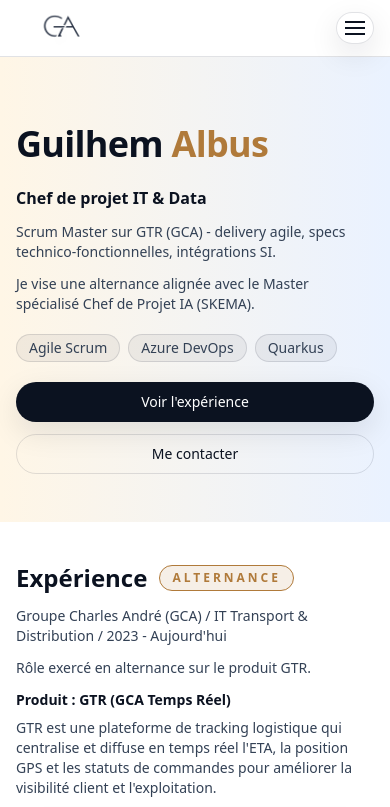
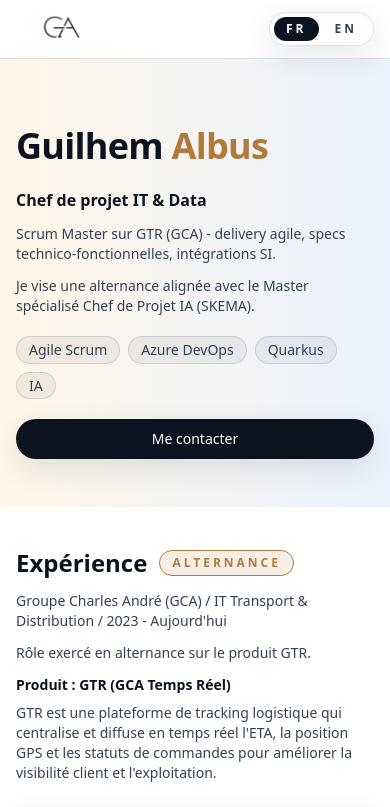
Before and after one commit to GuilhemAl/portfolio2k26, a Next.js app: page / in a window 390 px wide. Shown: the top 807 px of the page. Built offline with nearby package versions, Linux system fonts and the light colour scheme.

Commit message:
chore: update about dates and hero UI

```diff
--- a/app/page.tsx
+++ b/app/page.tsx
@@ -62,10 +62,7 @@ export default function Home() {
             ))}
           </div>
           <div className="flex flex-col gap-3 sm:flex-row">
-            <ButtonLink href="/#experience" variant="primary" fullWidth>
-              {l(content.ctas.primary)}
-            </ButtonLink>
-            <ButtonLink href="/#contact" variant="secondary" fullWidth>
+            <ButtonLink href="/#contact" variant="primary" fullWidth>
               {l(content.ctas.secondary)}
             </ButtonLink>
           </div>
--- a/components/Navbar.tsx
+++ b/components/Navbar.tsx
@@ -2,7 +2,6 @@
 
 import Image from "next/image";
 import Link from "next/link";
-import { useState } from "react";
 import { LanguageToggle } from "@/components/LanguageToggle";
 import { content, type LocalizedString } from "@/lib/content";
 import { useI18n } from "@/lib/i18n";
@@ -10,7 +9,6 @@ import { useI18n } from "@/lib/i18n";
 export function Navbar() {
   const { t } = useI18n();
   const l = (value: LocalizedString) => t(value.fr, value.en);
-  const [isOpen, setIsOpen] = useState(false);
   const navItems = [
     { label: l(content.navigation.items.home), href: "/#home" },
     { label: l(content.navigation.items.experience), href: "/#experience" },
@@ -19,10 +17,6 @@ export function Navbar() {
     { label: l(content.navigation.items.about), href: "/#about" },
     { label: l(content.navigation.items.contact), href: "/#contact" },
   ];
-
-  const handleNavClick = () => {
-    setIsOpen(false);
-  };
 
   return (
     <header className="sticky top-0 z-50 border-b border-[var(--border)] bg-[var(--surface)] backdrop-blur-[10px]">
@@ -56,44 +50,9 @@ export function Navbar() {
           <LanguageToggle />
         </div>
         <div className="flex items-center gap-2 md:hidden">
-          <button
-            type="button"
-            onClick={() => setIsOpen((prev) => !prev)}
-            aria-expanded={isOpen}
-            aria-controls="mobile-nav"
-            aria-label="Toggle menu"
-            className="rounded-full border border-[var(--border)] bg-[var(--surface)] p-2 text-[var(--text)] shadow-[var(--shadow)] transition hover:bg-white/80 focus-visible:outline-none focus-visible:ring-2 focus-visible:ring-[var(--accent)] focus-visible:ring-offset-2 focus-visible:ring-offset-[var(--bg)]"
-          >
-            <span className="flex flex-col gap-1">
-              <span className="h-0.5 w-5 bg-[var(--text)]" />
-              <span className="h-0.5 w-5 bg-[var(--text)]" />
-              <span className="h-0.5 w-5 bg-[var(--text)]" />
-            </span>
-          </button>
+          <LanguageToggle />
         </div>
       </nav>
-      <div
-        id="mobile-nav"
-        className={`md:hidden ${isOpen ? "block" : "hidden"}`}
-      >
-        <div className="container-page border-t border-[var(--border)] pb-4 pt-3">
-          <div className="flex flex-col gap-2 text-sm text-[var(--muted)]">
-            {navItems.map((item) => (
-              <Link
-                key={item.href}
-                href={item.href}
-                onClick={handleNavClick}
-                className="rounded-xl px-3 py-2 transition hover:bg-white/70 hover:text-[var(--text)]"
-              >
-                {item.label}
-              </Link>
-            ))}
-          </div>
-          <div className="mt-4">
-            <LanguageToggle />
-          </div>
-        </div>
-      </div>
     </header>
   );
 }
--- a/lib/content.ts
+++ b/lib/content.ts
@@ -177,8 +177,8 @@ export const content = {
     },
   },
   quickFacts: {
-    fr: ["Agile Scrum", "Azure DevOps", "Quarkus"],
-    en: ["Agile Scrum", "Azure DevOps", "Quarkus"],
+    fr: ["Agile Scrum", "Azure DevOps", "Quarkus", "IA"],
+    en: ["Agile Scrum", "Azure DevOps", "Quarkus", "AI"],
   },
   ctas: {
     primary: {
@@ -756,20 +756,20 @@ export const content = {
       {
         key: "iut-info",
         yearTitle: {
-          fr: "2020-2021",
-          en: "2020-2021",
+          fr: "Septembre 2020 - Juillet 2021",
+          en: "September 2020 - July 2021",
         },
         title: {
-          fr: "IUT Informatique - 1re année (échec)",
-          en: "Computer Science IUT - Year 1 (setback)",
+          fr: "IUT Informatique - 1re année",
+          en: "Computer Science IUT - Year 1",
         },
         status: {
-          fr: "Tentative",
-          en: "Attempted",
+          fr: "Première année",
+          en: "Year 1",
         },
         context: {
-          fr: "Année Covid, rythme cassé, remise en question et goût d'échec.",
-          en: "COVID year, disrupted rhythm, self-questioning and a strong sense of failure.",
+          fr: "Année Covid, rythme cassé, remise en question.",
+          en: "COVID year, disrupted rhythm, self-questioning.",
         },
         learnedTitle: {
           fr: "Ce que j'en retiens",
@@ -778,13 +778,13 @@ export const content = {
         learnedBullets: {
           fr: [
             "Retour aux fondamentaux : algorithmes, architecture, rigueur.",
-            "Comprendre mes limites du moment et reconstruire une trajectoire.",
-            "Résilience : transformer un échec en décision structurante.",
+            "Prendre du recul sur mes méthodes d'apprentissage.",
+            "Importance d'un cadre clair et d'un rythme régulier.",
           ],
           en: [
             "Back to fundamentals: algorithms, architecture, rigor.",
-            "Understanding my limits at that time and rebuilding a trajectory.",
-            "Resilience: turning a setback into a deliberate decision.",
+            "Reassessing how I learn to improve.",
+            "The importance of a clear framework and a steady rhythm.",
           ],
         },
         themesTitle: {
@@ -807,8 +807,8 @@ export const content = {
       {
         key: "bachelor-dev-web",
         yearTitle: {
-          fr: "2021-2024",
-          en: "2021-2024",
+          fr: "Septembre 2021 - Juillet 2024",
+          en: "September 2021 - July 2024",
         },
         title: {
           fr: "Bachelor Développeur Web (MDS)",
@@ -855,15 +855,15 @@ export const content = {
           ],
         },
         apprenticeshipNote: {
-          fr: "Dernière année 2023-2024 en alternance (GCA) en tant que développeur back-end sur GTR.",
-          en: "Final year 2023-2024 as an apprenticeship (GCA) as a back-end developer on GTR.",
+          fr: "Dernière année (septembre 2023 - juillet 2024) en alternance (GCA) en tant que développeur back-end sur GTR.",
+          en: "Final year (September 2023 - July 2024) as an apprenticeship (GCA) as a back-end developer on GTR.",
         },
       },
       {
         key: "master-cmsi",
         yearTitle: {
-          fr: "2024-Aujourd'hui",
-          en: "2024-Present",
+          fr: "Septembre 2024 - Aujourd'hui",
+          en: "September 2024 - Present",
         },
         title: {
           fr: "Master CMSI - IAE Montpellier (en cours)",
@@ -932,14 +932,14 @@ export const content = {
       en: "About",
     },
     aboutIntro: {
-      fr: "Depuis toujours attiré par l'informatique, j'ai construit un parcours entre technique et pilotage produit. Après un échec en 2020–2021, j'ai rebâti un socle solide et pris des responsabilités sur GTR.",
-      en: "Drawn to computing early on, I built a path between hands-on engineering and product delivery. After a setback in 2020–2021, I rebuilt a strong foundation and took on responsibilities on GTR.",
+      fr: "Depuis toujours attiré par l'informatique, j'ai construit un parcours entre technique et pilotage produit. Après un échec en septembre 2020 - juillet 2021, j'ai rebâti un socle solide et pris des responsabilités sur GTR.",
+      en: "Drawn to computing early on, I built a path between hands-on engineering and product delivery. After a setback in September 2020 - July 2021, I rebuilt a strong foundation and took on responsibilities on GTR.",
     },
     aboutTimeline: [
       {
         yearTitle: {
-          fr: "2020–2021",
-          en: "2020–2021",
+          fr: "Septembre 2020 - Juillet 2021",
+          en: "September 2020 - July 2021",
         },
         paragraphs: {
           fr: [
@@ -954,8 +954,8 @@ export const content = {
       },
       {
         yearTitle: {
-          fr: "2021–2024",
-          en: "2021–2024",
+          fr: "Septembre 2021 - Juillet 2024",
+          en: "September 2021 - July 2024",
         },
         paragraphs: {
           fr: [
@@ -970,8 +970,8 @@ export const content = {
       },
       {
         yearTitle: {
-          fr: "2023–2024",
-          en: "2023–2024",
+          fr: "Septembre 2023 - Juillet 2024",
+          en: "September 2023 - July 2024",
         },
         paragraphs: {
           fr: [
@@ -986,8 +986,8 @@ export const content = {
       },
       {
         yearTitle: {
-          fr: "2024–Aujourd'hui",
-          en: "2024–Today",
+          fr: "Septembre 2024 - Aujourd'hui",
+          en: "September 2024 - Present",
         },
         paragraphs: {
           fr: [
```
